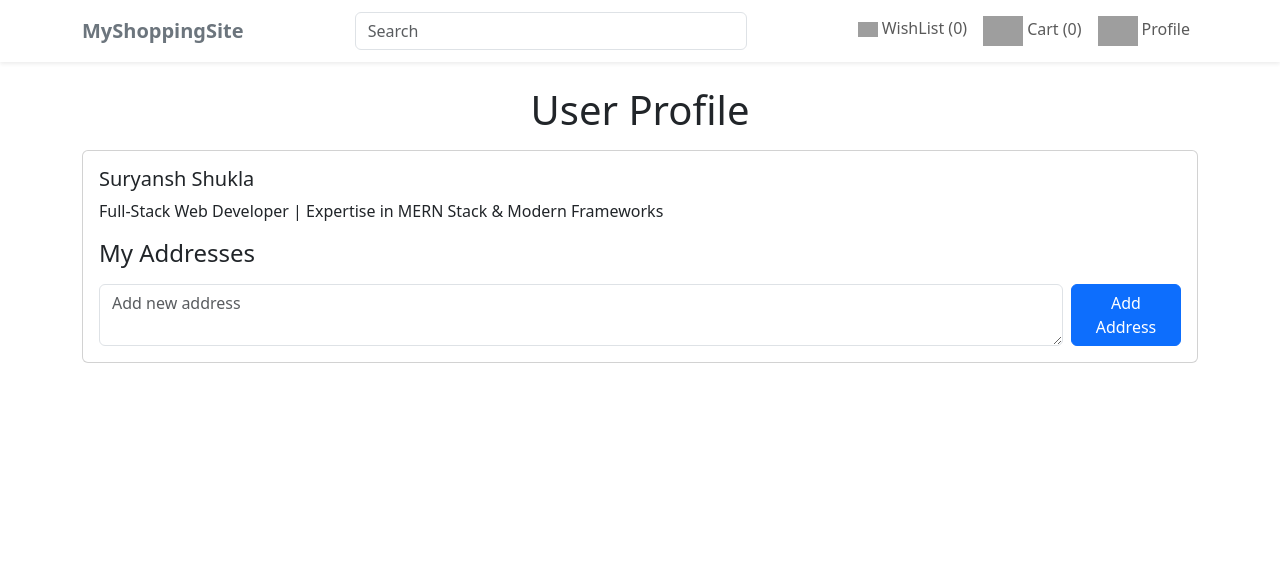
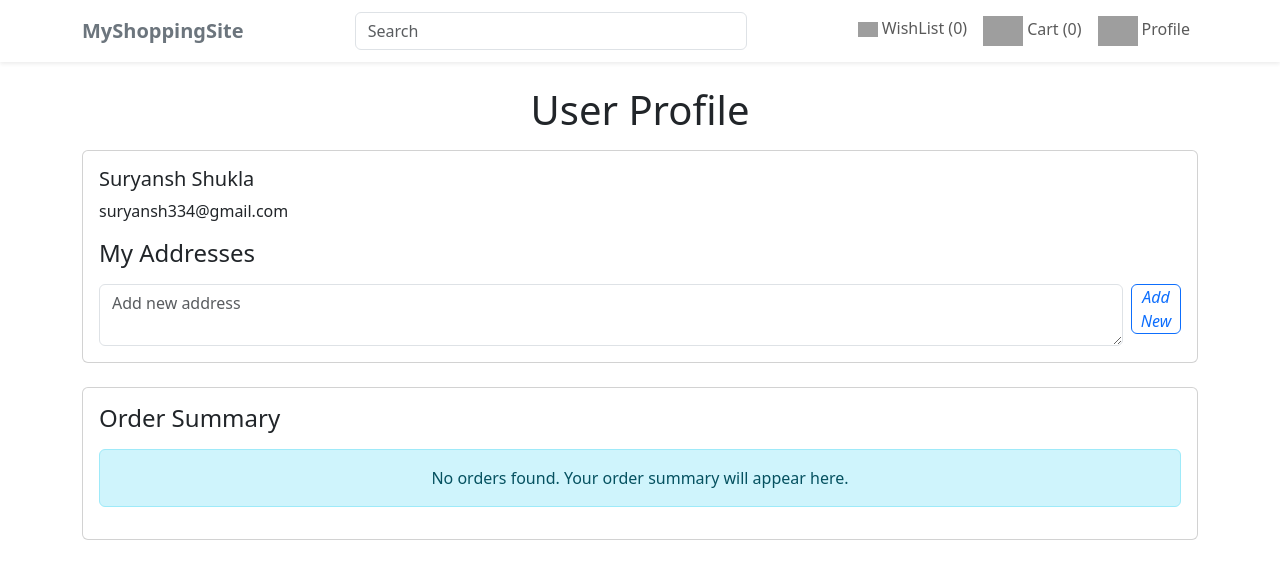
Before and after one commit to SuryanshShukla1002/ecommerce-frontend, a React (Vite) app: page /profile in a window 1280 px wide. Shown: the top 578 px of the page. Built offline with nearby package versions, Linux system fonts and the light colour scheme; grey boxes are pictures that could not be loaded.

Commit message:
Order summary functinallty added

```diff
--- a/src/pages/Profile.jsx
+++ b/src/pages/Profile.jsx
@@ -2,9 +2,19 @@ import { useState } from "react";
 import useShoppingCartContext from "../context/ShoppingCartContext";
 
 const Profile = () => {
-  const { addresses, addAddress, updateAddress, deleteAddress } =
-    useShoppingCartContext();
+  const {
+    addresses,
+    addAddress,
+    updateAddress,
+    deleteAddress,
+    checkoutPage,
+    removeOrder,
+  } = useShoppingCartContext();
   const [newAddress, setNewAddress] = useState("");
+  const [showToast, setShowToast] = useState(false);
+  const [toastMessage, setToastMessage] = useState("");
+
+  const orders = (checkoutPage || []).flat();
 
   const handleAddAddress = () => {
     if (newAddress.trim()) {
@@ -13,23 +23,38 @@ const Profile = () => {
     }
   };
 
+  const handleOrderAction = (order, action) => {
+    const msg =
+      action === "place"
+        ? `Order placed successfully! Order ID: ${order._id || order.id}`
+        : `Order cancelled! Order ID: ${order._id || order.id}`;
+
+    setToastMessage(msg);
+    setShowToast(true);
+
+    setTimeout(() => {
+      setShowToast(false);
+      removeOrder(order);
+    }, 3000);
+  };
+
   return (
     <main className="container">
       <div className="text-center">
         <h1 className="mt-4">User Profile</h1>
       </div>
 
+      {/* Profile Info & Addresses */}
       <div className="card mt-3 w-100">
         <div className="card-body">
           <h5 className="card-title">Suryansh Shukla</h5>
           <p className="card-text">
-            Full-Stack Web Developer | Expertise in MERN Stack & Modern
-            Frameworks
+            suryansh334@gmail.com
           </p>
 
           <h4>My Addresses</h4>
           {addresses.map((addr, index) => (
-            <div key={index} className="d-flex mb-2">
+            <div key={index} className="d-flex mb-2 align-items-start">
               <textarea
                 className="form-control me-2"
                 value={addr}
@@ -37,10 +62,12 @@ const Profile = () => {
                 onChange={(e) => updateAddress(index, e.target.value)}
               />
               <button
-                className="btn btn-danger"
+                className="btn btn-outline-danger d-flex align-items-center justify-content-center"
+                style={{ width: "50px", height: "50px" }}
+                title="Delete this address"
                 onClick={() => deleteAddress(index)}
               >
-                Delete
+                <i className="bi bi-trash">Delete</i>
               </button>
             </div>
           ))}
@@ -53,12 +80,87 @@ const Profile = () => {
               onChange={(e) => setNewAddress(e.target.value)}
               placeholder="Add new address"
             />
-            <button className="btn btn-primary" onClick={handleAddAddress}>
-              Add Address
+            <button
+              className="btn btn-outline-primary d-flex align-items-center justify-content-center"
+              style={{ width: "50px", height: "50px" }}
+              onClick={handleAddAddress}
+              title="Add new address"
+            >
+              <i className="bi bi-plus-lg">Add New</i>
             </button>
           </div>
         </div>
       </div>
+
+      {/* Order Summary */}
+      <div className="card mt-4 w-100">
+        <div className="card-body">
+          <h4 className="mb-3">Order Summary</h4>
+          {orders.length > 0 ? (
+            orders.map((order) => (
+              <div key={order._id || order.id} className="card mb-3 shadow-sm">
+                <div className="card-body">
+                  <h5 className="card-title">Order Name: {order.name}</h5>
+                  <h6 className="card-subtitle mb-2 text-muted">
+                    Order ID: {order._id || order.id}
+                  </h6>
+                  <p className="card-text">
+                    <strong>Price:</strong> ₹{order.price}
+                  </p>
+                  {order.address && (
+                    <p className="card-text">
+                      <strong>Delivery Address:</strong> {order.address}
+                    </p>
+                  )}
+                  <div className="d-flex justify-content-between mt-3">
+                    <button
+                      className="btn btn-danger"
+                      onClick={() => handleOrderAction(order, "cancel")}
+                    >
+                      Cancel Order
+                    </button>
+                    <button
+                      className="btn btn-success"
+                      onClick={() => handleOrderAction(order, "place")}
+                    >
+                      Place Order
+                    </button>
+                  </div>
+                </div>
+              </div>
+            ))
+          ) : (
+            <div className="alert alert-info text-center">
+              No orders found. Your order summary will appear here.
+            </div>
+          )}
+        </div>
+      </div>
+
+      {/* Toast */}
+      {showToast && (
+        <div
+          className="position-fixed top-0 end-0 p-3"
+          style={{ zIndex: 9999 }}
+        >
+          <div
+            className="toast align-items-center text-bg-success border-0 show"
+            role="alert"
+            aria-live="assertive"
+            aria-atomic="true"
+          >
+            <div className="d-flex">
+              <div className="toast-body">{toastMessage}</div>
+              <button
+                type="button"
+                className="btn-close btn-close-white me-2 m-auto"
+                aria-label="Close"
+                onClick={() => setShowToast(false)}
+              />
+            </div>
+          </div>
+        </div>
+      )}
     </main>
   );
 };
```
